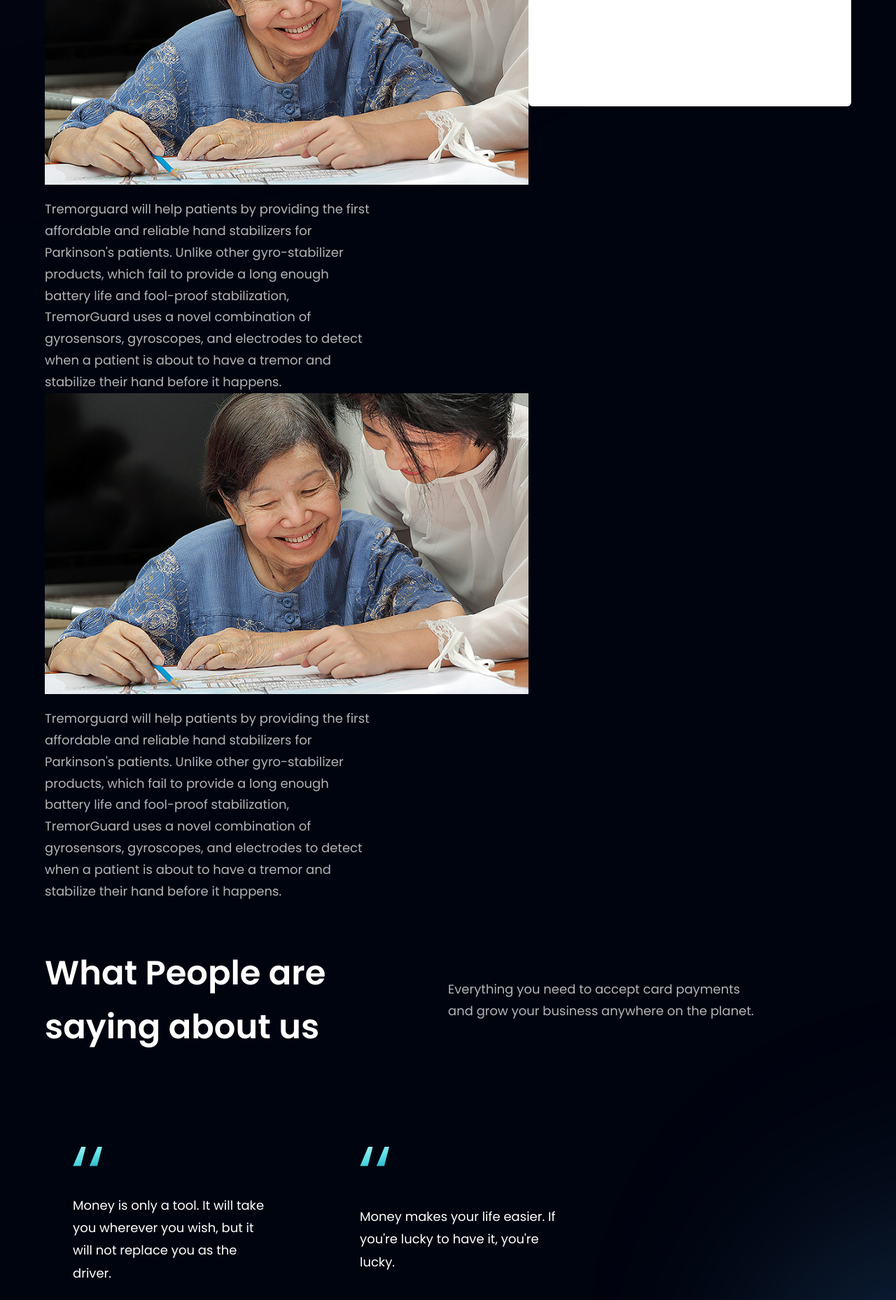
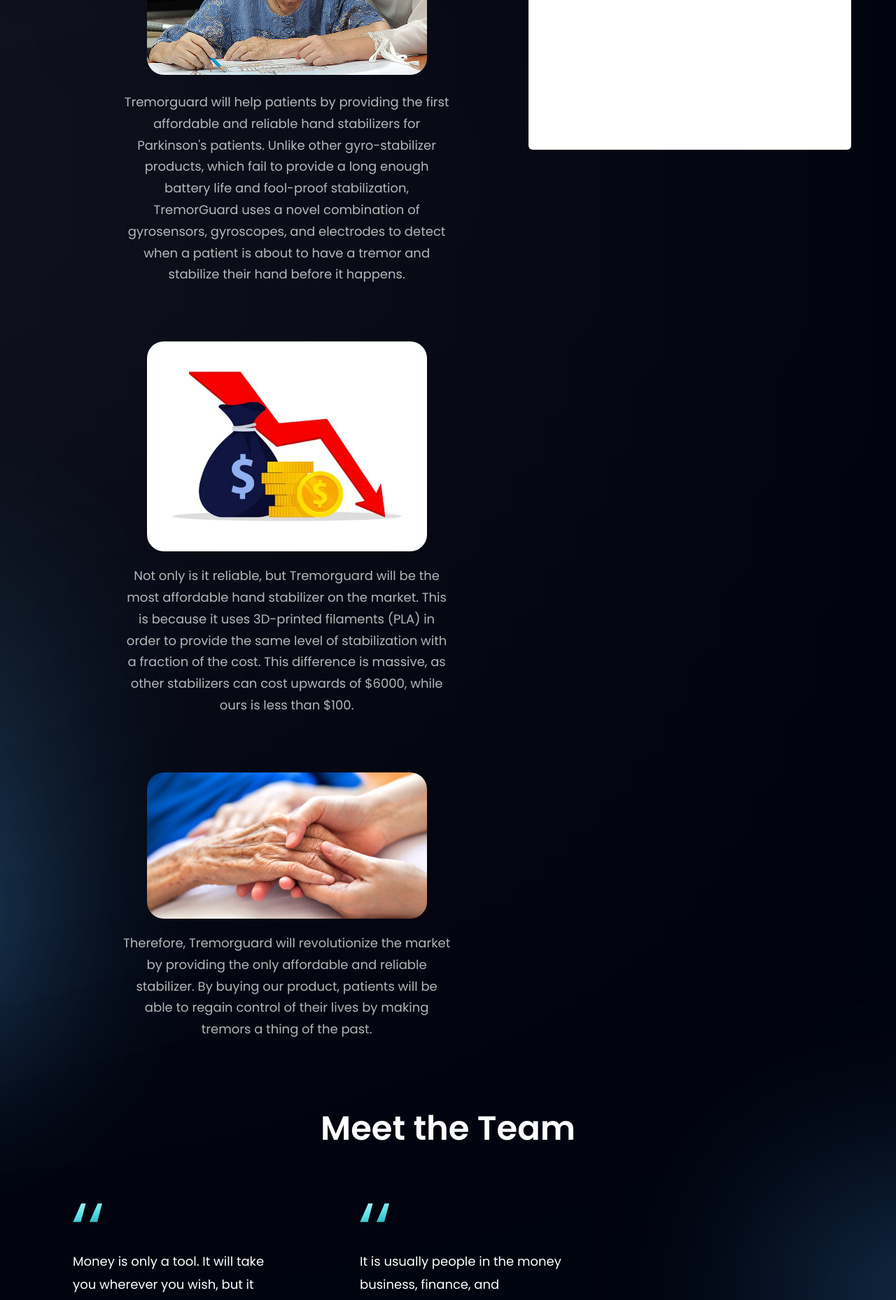
Before and after one commit to chickfilaman51/TremorGuard, a React (Vite) app: page / in a window 1280 px wide. Shown: the part 3160-5018 px from the top of the page at 70% size. Built offline with nearby package versions, Linux system fonts and the light colour scheme.

Commit message:
added full paralax + more

```diff
--- a/src/assets/index.js
+++ b/src/assets/index.js
@@ -25,6 +25,8 @@
 import people03 from "./people03.png";
 import tremorguard from "./TremorGuard.png";
 import happy from "./happyparkinsons.jpg"
+import cost from "./cost.jpg"
+import hands from "./hands.jpg"
 
 export {
   airbnb,
@@ -54,4 +56,6 @@
   people03,
   tremorguard,
   happy,
+  cost,
+  hands,
 };
--- a/src/components/Impact.jsx
+++ b/src/components/Impact.jsx
@@ -1,6 +1,6 @@
 import React, { useRef, useEffect, useState } from "react";
 import { motion, useAnimation } from "framer-motion";
-import { bill, happy } from "../assets";
+import { bill, happy, cost, hands } from "../assets";
 import styles, { layout } from "../style";
 
 const Impact = () => {
@@ -11,11 +11,9 @@
   useEffect(() => {
     const observer = new IntersectionObserver(
       ([entry]) => {
-        // The sticky element becomes centered when the left section scrolls
-        // out of view and is fully in the center of the viewport.
         setIsSticky(entry.intersectionRatio < 1);
       },
-      { threshold: [0, 1] } // This ensures it triggers when the element moves out of view
+      { threshold: [0, 1] }
     );
 
     if (leftSectionRef.current) {
@@ -30,22 +28,56 @@
   }, []);
 
   return (
-    <section id="product" className="flex flex-col md:flex-row">
+    <section
+      id="product"
+      className="flex flex-col md:flex-row relative"
+    >
       {/* Left side */}
       <div
         ref={leftSectionRef}
         className="md:w-[60%] relative"
         style={{ scrollMarginTop: "0px" }}
       >
+        {/* Burst gradients */}
+        <div className="absolute z-[3] -left-1/2 top-0 w-[50%] h-[50%] rounded-full white__gradient" />
+        <div className="absolute z-[0] w-[50%] h-[50%] -left-1/2 bottom-0 rounded-full blue__gradient" />
+
         {/* Scrollable content */}
-        <div className="">
-          <img src={happy} alt="billing" className="w-full h-auto relative z-[5]" />
-          <p className={`${styles.paragraph} max-w-[470px] mt-5`}>
-            Tremorguard will help patients by providing the first affordable and reliable hand stabilizers for Parkinson's patients. Unlike other gyro-stabilizer products, which fail to provide a long enough battery life and fool-proof stabilization, TremorGuard uses a novel combination of gyrosensors, gyroscopes, and electrodes to detect when a patient is about to have a tremor and stabilize their hand before it happens.
+        <div className="flex flex-col items-center p-6 relative z-[5]">
+          <img
+            src={happy}
+            alt="happy"
+            className="w-4/5 md:w-[400px] relative rounded-3xl"
+          />
+          <p className={`${styles.paragraph} max-w-[470px] text-center mt-6`}>
+            Tremorguard will help patients by providing the first affordable
+            and reliable hand stabilizers for Parkinson's patients. Unlike other
+            gyro-stabilizer products, which fail to provide a long enough battery
+            life and fool-proof stabilization, TremorGuard uses a novel combination
+            of gyrosensors, gyroscopes, and electrodes to detect when a patient is
+            about to have a tremor and stabilize their hand before it happens.
           </p>
-          <img src={happy} alt="billing" className="w-full h-auto relative z-[5]" />
-          <p className={`${styles.paragraph} max-w-[470px] mt-5`}>
-            Tremorguard will help patients by providing the first affordable and reliable hand stabilizers for Parkinson's patients. Unlike other gyro-stabilizer products, which fail to provide a long enough battery life and fool-proof stabilization, TremorGuard uses a novel combination of gyrosensors, gyroscopes, and electrodes to detect when a patient is about to have a tremor and stabilize their hand before it happens.
+          <img
+            src={cost}
+            alt="cost"
+            className="w-4/5 md:w-[400px] rounded-3xl mt-20"
+          />
+          <p className={`${styles.paragraph} max-w-[470px] mt-5 text-center`}>
+            Not only is it reliable, but Tremorguard will be the most affordable
+            hand stabilizer on the market. This is because it uses 3D-printed filaments
+            (PLA) in order to provide the same level of stabilization with a fraction
+            of the cost. This difference is massive, as other stabilizers can cost
+            upwards of $6000, while ours is less than $100.
+          </p>
+          <img
+            src={hands}
+            alt="hands"
+            className="w-4/5 md:w-[400px] rounded-3xl mt-20"
+          />
+          <p className={`${styles.paragraph} max-w-[470px] mt-5 text-center`}>
+            Therefore, Tremorguard will revolutionize the market by providing the only affordable
+            and reliable stabilizer. By buying our product, patients will be able to regain control
+            of their lives by making tremors a thing of the past.
           </p>
         </div>
       </div>
@@ -56,19 +88,20 @@
         <div
           className={`sticky transition-all duration-300 ${
             isSticky
-              ? "top-1/2 transform -translate-y-1/2"  // Move to the center of the screen
-              : "top-0"  // Stay at the top when it starts
+              ? "top-1/2 transform -translate-y-1/2"
+              : "top-0"
           }`}
         >
           <motion.div
             animate={rightControls}
-            className={`p-10 shadow-md top-0 rounded-md transition-colors duration-300 ${
+            className={`p-10 shadow-md rounded-md transition-colors duration-300 ${
               isSticky ? "bg-transparent" : "bg-white"
             }`}
           >
             <h2 className={styles.heading2}>Our Impact</h2>
             <p className={`${styles.paragraph} max-w-[470px] mt-5`}>
-              Through our product, Parkinson's patients will be able to regain control of their lives.
+              Through our product, Parkinson's patients will be able to regain control
+              of their lives and finally be able to perform daily tasks without the fear of unsteady hands.
             </p>
           </motion.div>
         </div>
--- a/src/components/Testimonials.jsx
+++ b/src/components/Testimonials.jsx
@@ -6,16 +6,10 @@
   <section id="clients" className={`${styles.paddingY} ${styles.flexCenter} flex-col relative `}>
     <div className="absolute z-[0] w-[60%] h-[60%] -right-[50%] rounded-full blue__gradient bottom-40" />
 
-    <div className="w-full flex justify-between items-center md:flex-row flex-col sm:mb-16 mb-6 relative z-[1]">
-      <h2 className={styles.heading2}>
-        What People are <br className="sm:block hidden" /> saying about us
+    <div className="w-full flex justify-center items-center">
+      <h2 className={`${styles.heading2} text-center`}>
+        Meet the Team
       </h2>
-      <div className="w-full md:mt-0 mt-6">
-        <p className={`${styles.paragraph} text-left max-w-[450px]`}>
-          Everything you need to accept card payments and grow your business
-          anywhere on the planet.
-        </p>
-      </div>
     </div>
 
     <div className="flex flex-wrap sm:justify-start justify-center w-full feedback-container relative z-[1]">
--- a/src/constants/index.js
+++ b/src/constants/index.js
@@ -48,24 +48,17 @@
     id: "feedback-1",
     content:
       "Money is only a tool. It will take you wherever you wish, but it will not replace you as the driver.",
-    name: "Herman Jensen",
-    title: "Founder & Leader",
+    name: "Krish Behera",
+    title: "Co-Founder",
     img: people01,
   },
-  {
-    id: "feedback-2",
-    content:
-      "Money makes your life easier. If you're lucky to have it, you're lucky.",
-    name: "Steve Mark",
-    title: "Founder & Leader",
-    img: people02,
-  },
+
   {
     id: "feedback-3",
     content:
       "It is usually people in the money business, finance, and international trade that are really rich.",
-    name: "Kenn Gallagher",
-    title: "Founder & Leader",
+    name: "Mihir Nimkar",
+    title: "Co-Founder",
     img: people03,
   },
 ];
```
Also changed, not shown: src/assets/cost.jpg (added), src/assets/hands.jpg (added).
